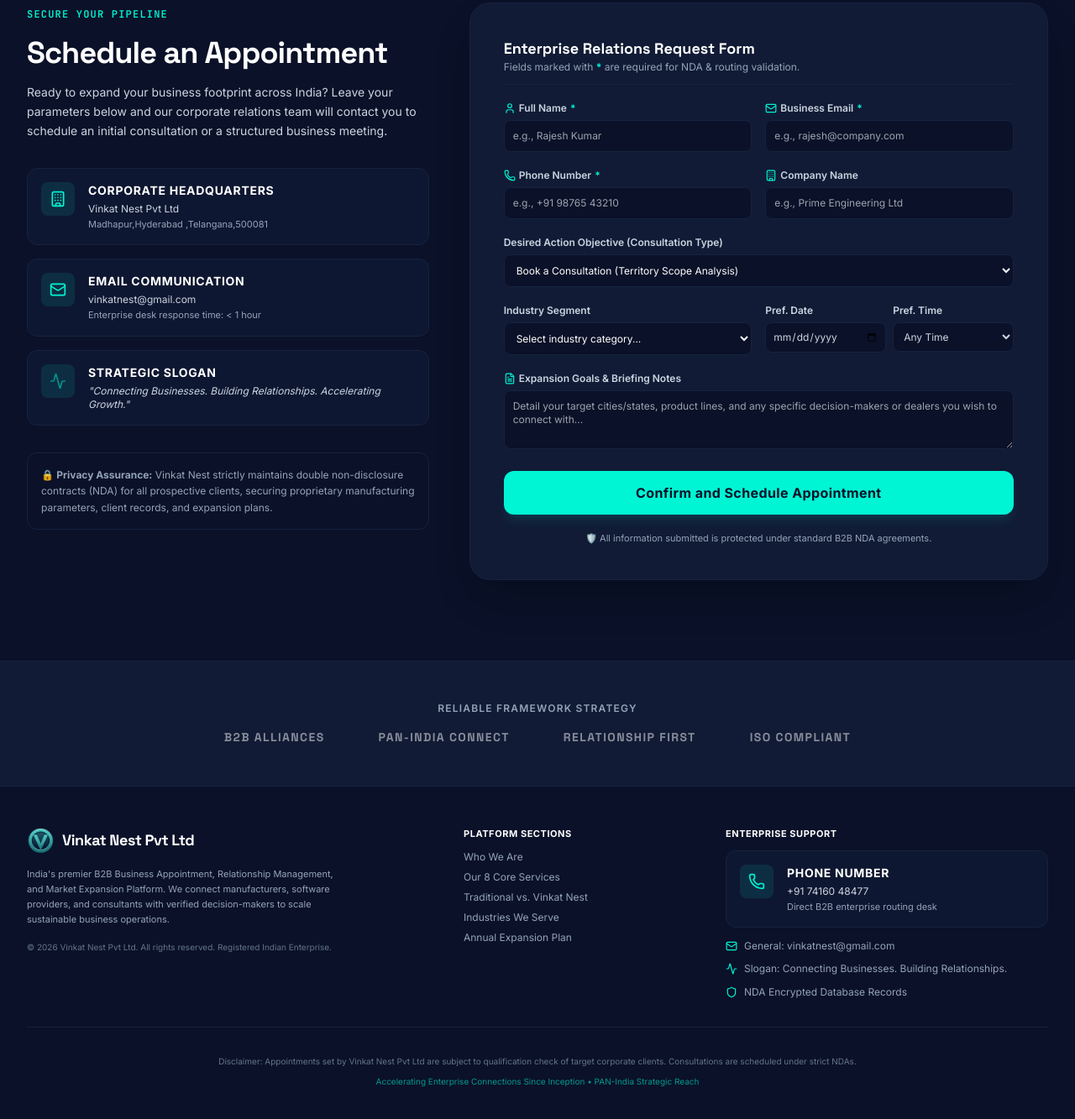
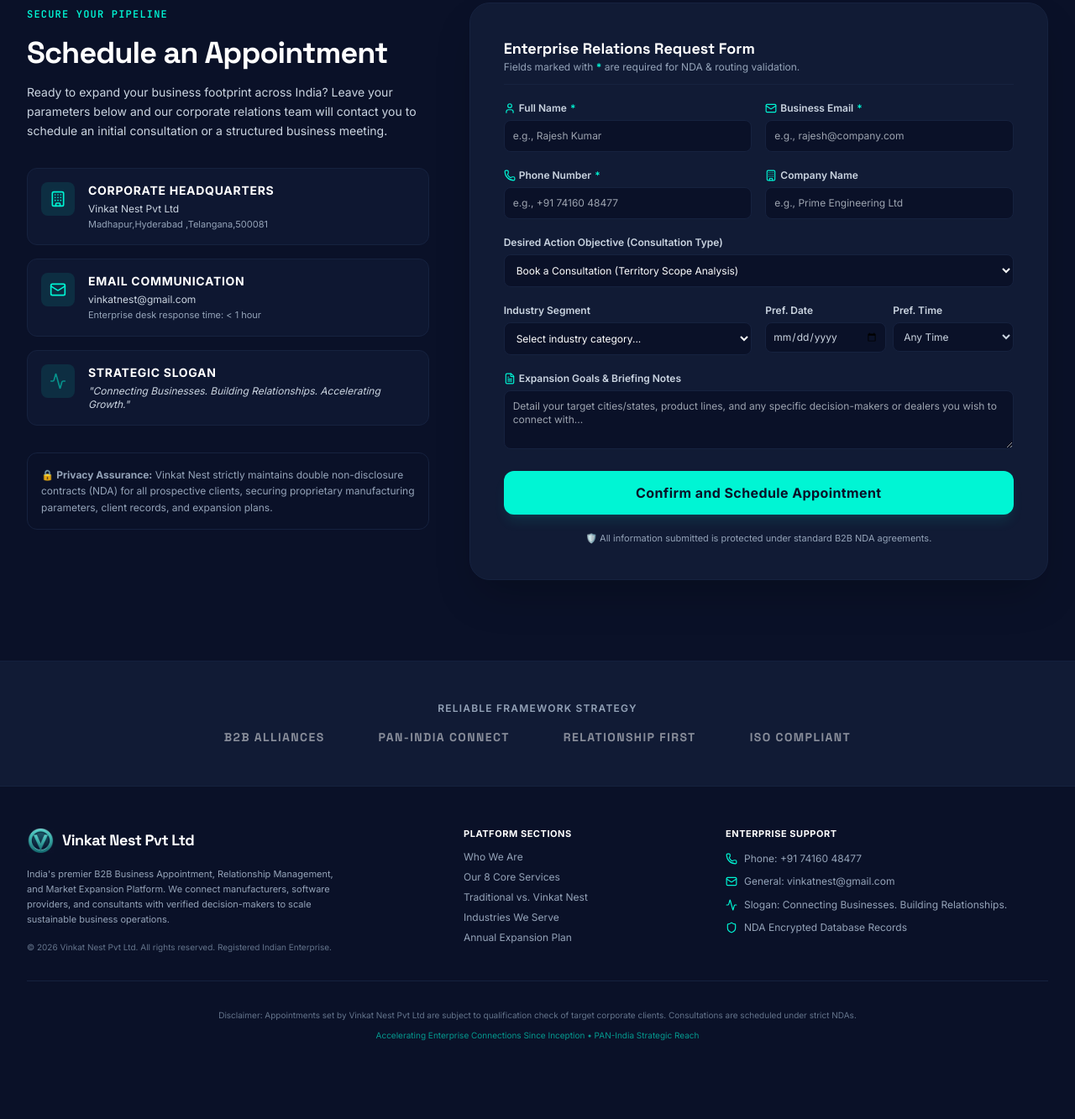
Before and after one commit to vinkatnestpvtlt/vinkatnest, a plain HTML site: page index.html in a window 1280 px wide. Shown: the part 9100-10433 px from the top of the page at 84% size. After the commit the page ends 10389 px from the top, so only its background shows below. Drawn offline with nearby package versions, Linux system fonts and the light colour scheme.

Commit message:
Update index.html

```diff
--- a/index.html
+++ b/index.html
@@ -1658,7 +1658,7 @@
                     type="tel"
                     required
                     x-model="formData.phone"
-                    placeholder="e.g., +91 98765 43210"
+                    placeholder="e.g., +91 74160 48477"
                     class="w-full bg-brand-blue border border-brand-navy focus:border-brand-teal rounded-lg p-2.5 text-xs text-white focus:outline-none transition-colors"
                   />
                 </div>
@@ -1824,25 +1824,14 @@
           </ul>
         </div>
 
-        <!-- Column 3: Contact quick facts -->
+       <!-- Column 3: Contact quick facts -->
         <div class="md:col-span-4 space-y-3">
           <h4 class="font-bold text-white uppercase tracking-wider text-[11px]">Enterprise Support</h4>
-          <!-- Phone Communication Card -->
-            <div class="flex items-start gap-4 p-4 rounded-xl bg-brand-navy/40 border border-brand-navy hover:border-brand-teal/20 transition-all">
-              <div class="w-10 h-10 rounded-lg bg-brand-teal/10 flex items-center justify-center text-brand-teal shrink-0">
-                <i data-lucide="phone" class="w-5 h-5"></i>
-              </div>
-              <div>
-                <h4 class="text-sm font-bold text-white uppercase tracking-wider">Phone Number</h4>
-                <p class="text-xs text-slate-300 mt-1 hover:text-brand-teal transition-colors">
-                  <a href="tel:+917416048477">+91 74160 48477</a>
-                </p>
-                <p class="text-[11px] text-slate-400 mt-0.5">
-                  Direct B2B enterprise routing desk
-                </p>
-              </div>
-            </div>
           <ul class="space-y-2 leading-relaxed">
+            <li class="flex items-center gap-2">
+              <i data-lucide="phone" class="w-3.5 h-3.5 text-brand-teal shrink-0"></i>
+              <span>Phone: <a href="tel:+917416048477" class="hover:text-brand-teal">+91 74160 48477</a></span>
+            </li>
             <li class="flex items-center gap-2">
               <i data-lucide="mail" class="w-3.5 h-3.5 text-brand-teal shrink-0"></i>
               <span>General: <a href="mailto:vinkatnest@gmail.com" class="hover:text-brand-teal">vinkatnest@gmail.com</a></span>
@@ -1980,7 +1969,7 @@
               type="tel"
               required
               x-model="modalFormData.phone"
-              placeholder="e.g., +91 98765 43210"
+              placeholder="e.g., +91 74160 48477"
               class="w-full bg-brand-blue border border-brand-navy focus:border-brand-teal rounded-lg p-2 text-xs text-white focus:outline-none"
             />
           </div>
```
